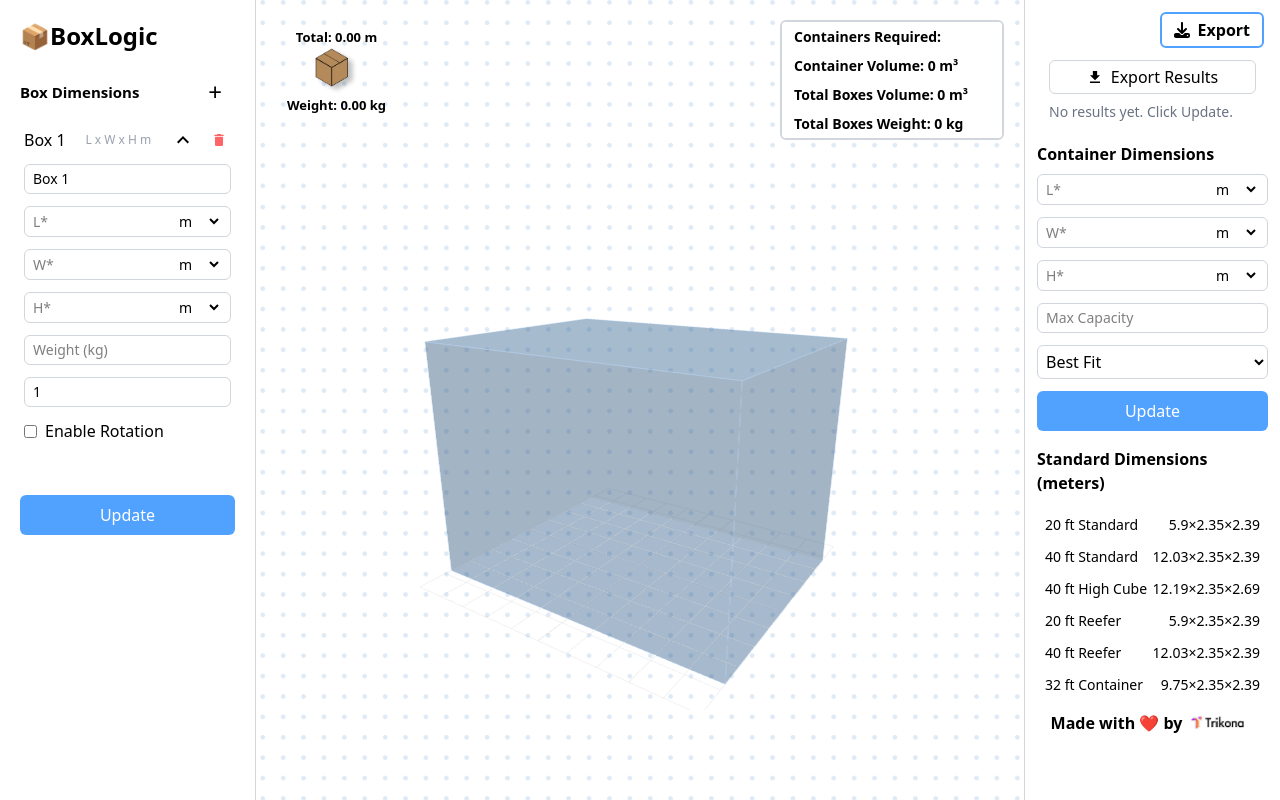
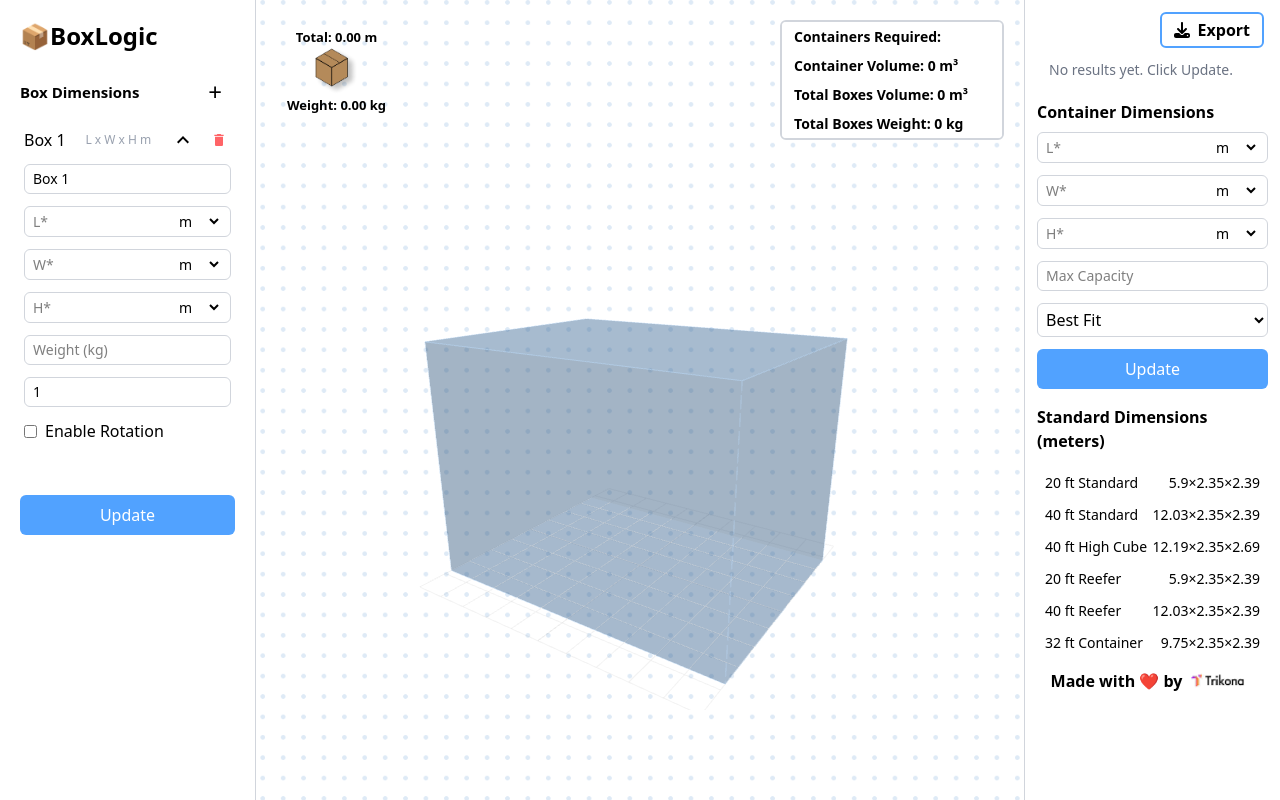
Before and after one commit to Babithkp/boxylogy-frontend, a React (Vite) app: page / in a window 1280 px wide. Built offline with nearby package versions, Linux system fonts and the light colour scheme.

Commit message:
dimensions problem solved

```diff
--- a/src/components/BoxUI.tsx
+++ b/src/components/BoxUI.tsx
@@ -654,29 +654,6 @@ const handlePlan = async () => {
         {/* Results area */}
         <div className="pointer-events-auto">
           <div className="bg-white rounded-md p-3 max-h-30 overflow-auto sidebar">
-            <div className="flex justify-center items-center mb-2">
-              <button
-                className="border border-gray-300 hover:bg-gray-100 cursor-pointer px-3 py-1 rounded-md md:flex items-center gap-2 hidden w-full justify-center"
-                onClick={() => {
-                  if (!results) return;
-                  const blob = new Blob(
-                    [JSON.stringify({ results, numContainers }, null, 2)],
-                    {
-                      type: "application/json",
-                    }
-                  );
-                  const url = URL.createObjectURL(blob);
-                  const a = document.createElement("a");
-                  a.href = url;
-                  a.download = "packing-results.json";
-                  a.click();
-                  URL.revokeObjectURL(url);
-                }}
-              >
-                <IoMdDownload />
-                Export Results
-              </button>
-            </div>
 
             {loading && <p>Planning containers... (this may take a moment)</p>}
             {errorMessage && <div className="text-red-600 font-medium">{errorMessage}</div>}
```
